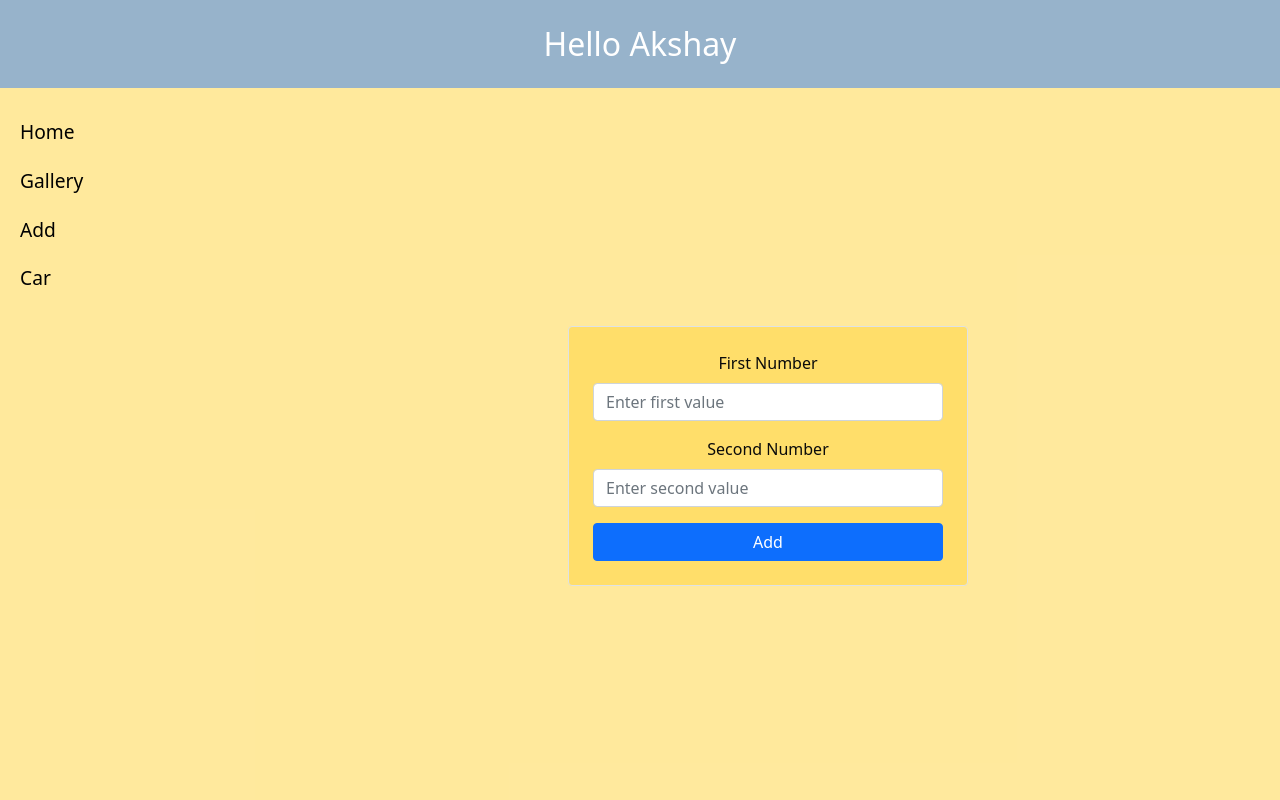
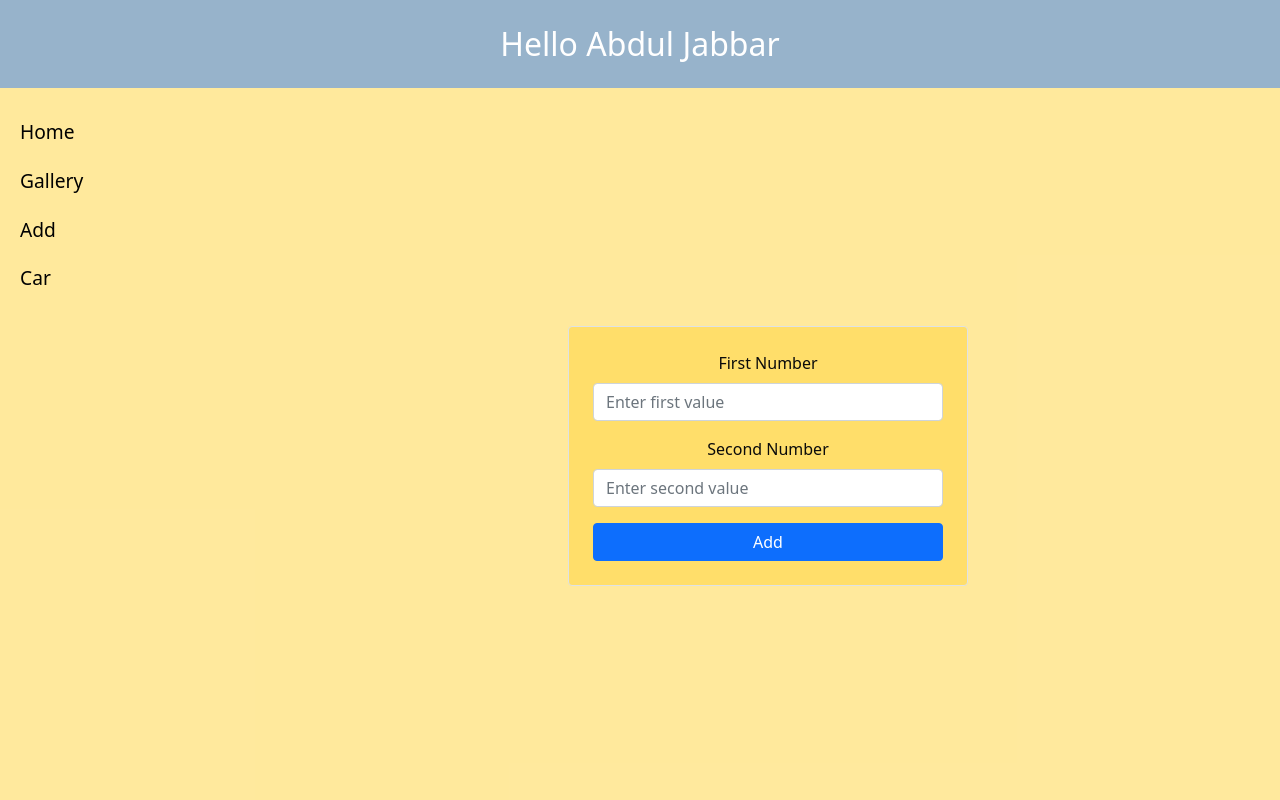
Before and after one commit to abdulp07-git/w20-djangoapp, a Django app: page /add/ in a window 1280 px wide. Run offline with Django 5.2, Linux system fonts and the light colour scheme.

Commit message:
Version 1

```diff
--- a/templates/base.html
+++ b/templates/base.html
@@ -75,7 +75,7 @@
 
     <!-- Header Section -->
     <header>
-        Hello Akshay
+        Hello Abdul Jabbar
     </header>
 
     <!-- Content Container -->
```
